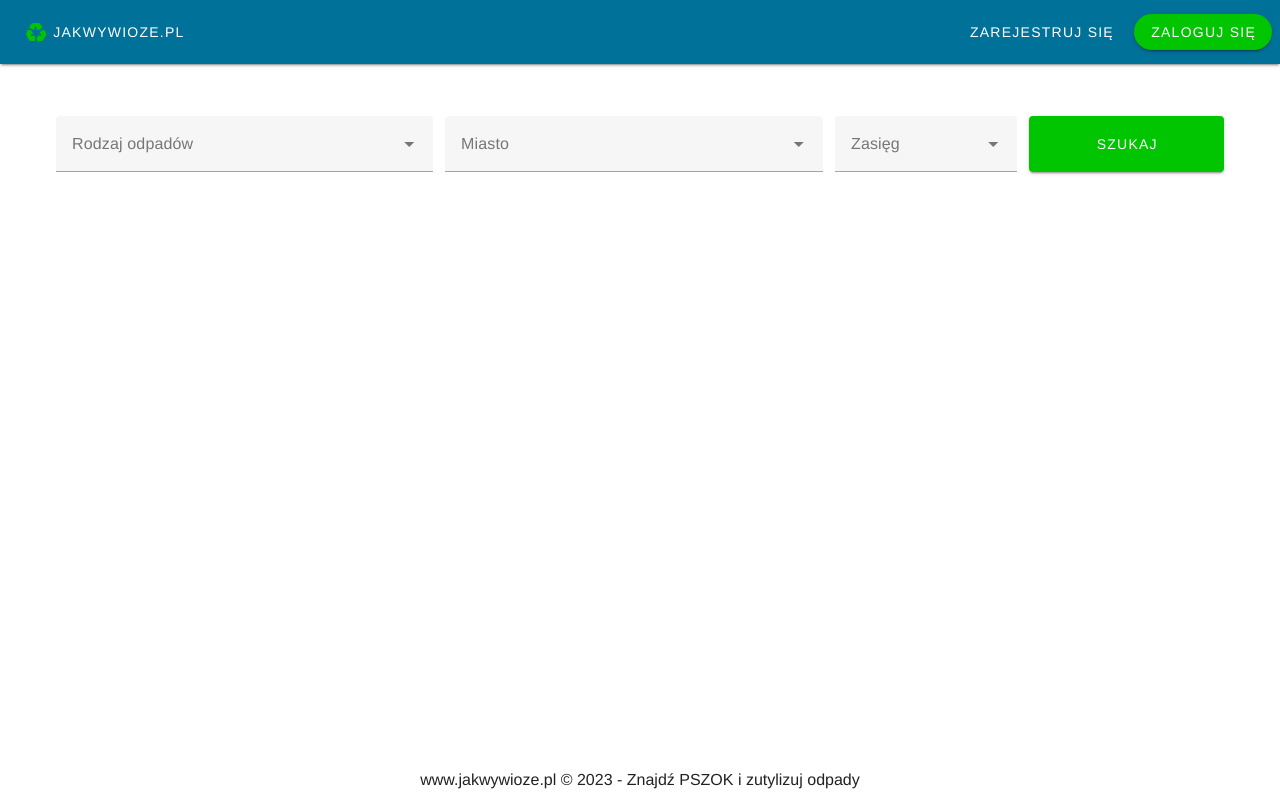
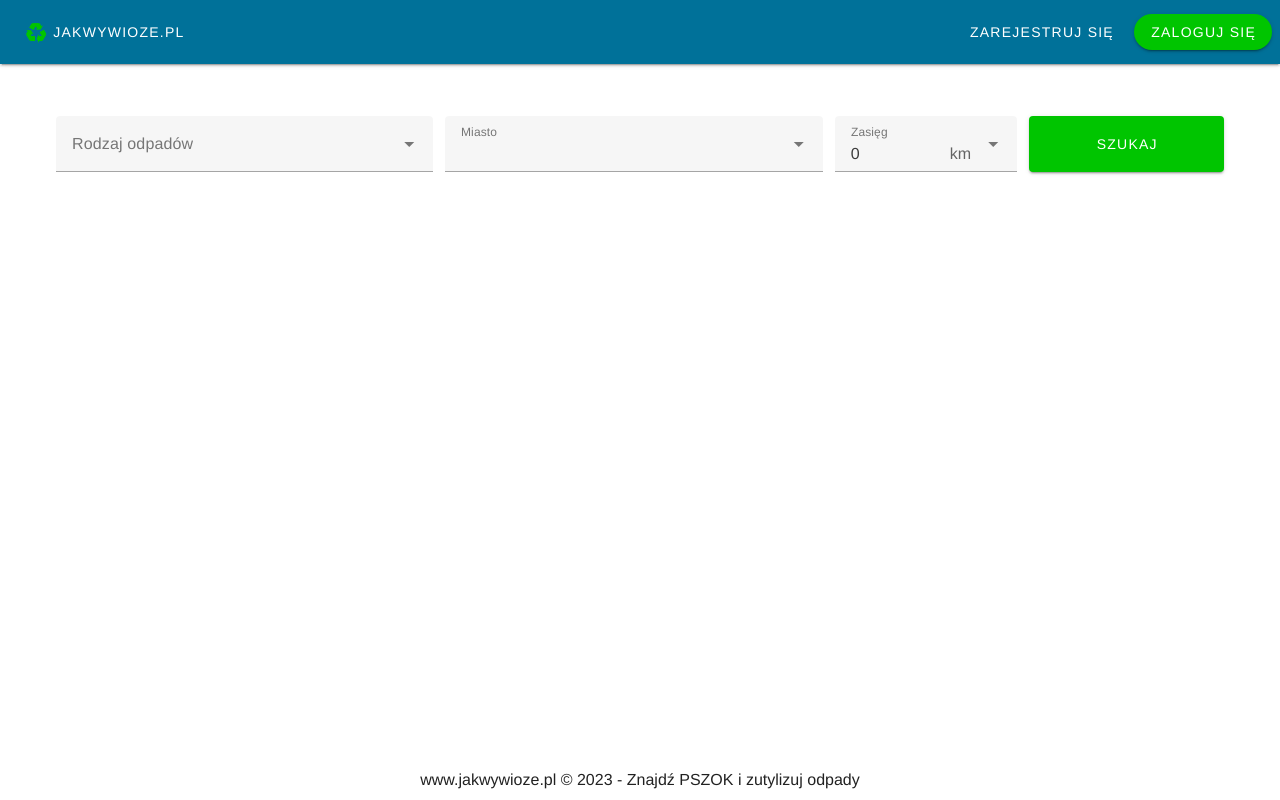
Before and after one commit to szymonbartanowicz/jakwywioze-frontend, a Vue app: page / in a window 1280 px wide. Built offline with nearby package versions, Linux system fonts and the light colour scheme; no server answers.

Commit message:
ref #118105 test bug fix

```diff
--- a/src/axios/axios.ts
+++ b/src/axios/axios.ts
@@ -1,7 +1,7 @@
 import axios from "axios";
 
 const instance = axios.create({
-    baseURL: process.env.VUE_APP_PROXY_BACKEND_URL || 'http://localhost:8080',
+    baseURL: process.env.VUE_APP_PROXY_BACKEND_URL || 'http://localhost:80',
 });
 
 export default instance;
--- a/src/components/Home/Filters.vue
+++ b/src/components/Home/Filters.vue
@@ -4,26 +4,34 @@
           cols="4"
         >
             <v-select
+                    v-model="wasteTypes"
+                    @update:model-value="setFilters"
+                    multiple
+                    chips
                     label="Rodzaj odpadów"
-                    :items="['Drewno', 'Gruz', 'Biologiczne', 'Elektryka', 'Opony']"
+                    :items="filters.wasteTypes"
                     class="mr-3"
             ></v-select>
         </v-col>
         <v-col
           cols="4"
         >
-            <v-select
-                    label="Miasto"
-                    :items="['Poznań', 'Szczecin', 'Warszawa']"
-                    class="mr-3"
-            ></v-select>
+            <v-autocomplete
+                v-model="city"
+                @update:model-value="setFilters"
+                label="Miasto"
+                :items="filters.cities"
+                class="mr-3"
+            ></v-autocomplete>
         </v-col>
         <v-col
           cols="2"
         >
             <v-select
+                    v-model="range"
+                    @update:model-value="setFilters"
                     label="Zasięg"
-                    :items="['1', '2', '5', '10', '20', '50']"
+                    :items="[1, 2, 3, 4, 5]"
                     suffix="km"
                     class="mr-3"
             ></v-select>
@@ -44,5 +52,27 @@
         </v-col>
     </v-row>
 </template>
-<script setup lang="ts">
+<script lang="ts" setup>
+import { onMounted, ref } from 'vue'
+import { useFiltersStore } from '@/store/FiltersStore'
+
+const filters = useFiltersStore()
+const range = ref(0)
+const city = ref('')
+const wasteTypes = ref([])
+
+function setFilters() {
+    filters.$patch({
+        filters: {
+            range: range.value,
+            city: city.value,
+            wasteTypes: wasteTypes.value
+        }
+    })
+}
+
+onMounted(() => {
+    filters.getCities()
+    filters.getWasteTypes()
+})
 </script>
--- a/src/store/FiltersStore.ts
+++ b/src/store/FiltersStore.ts
@@ -1,14 +1,36 @@
 import { defineStore } from "pinia";
-import { ref, computed } from 'vue'
+import { ref, Ref } from 'vue'
+import axios from "@/axios/axios";
 
+interface Filters {
+    range: number,
+    city: string,
+    wasteTypes: String[]
+}
 export const useFiltersStore = defineStore('filters', () => {
-    const range = ref(5)
-    const city = ref('')
-    const wasteTypes = ref([])
+    const filters = ref<Filters>({
+        range: 0,
+        city: '',
+        wasteTypes: []
+    })
+    const cities:Ref<String[]> = ref([])
+    const wasteTypes:Ref<String[]> = ref([])
 
+    async function getCities() {
+        const response = await axios.get('/points/cities')
+        cities.value = response.data
+        // cities.value = ["Szczecin", "Poznań", "Warszawa"]
+    }
+    async function getWasteTypes() {
+        // const response = await axios.get('/waste-types')
+        // wasteTypes.value = response.data
+        wasteTypes.value = ["bio", "gruz", "opony"]
+    }
     return {
-        range,
-        city,
+        filters,
+        cities,
         wasteTypes,
+        getCities,
+        getWasteTypes
     }
 })
--- a/src/views/HomeView.vue
+++ b/src/views/HomeView.vue
@@ -6,16 +6,8 @@
   </div>
 </template>
 
-<script lang="ts">
-import { defineComponent } from 'vue';
+<script lang="ts" setup>
 import Navbar from '@/components/Utils/Navbar.vue';
 import Footer from '@/components/Utils/Footer.vue';
 import Filters from '@/components/Home/Filters.vue';
-
-export default defineComponent({
-  name: 'HomeView',
-  components: {
-    Navbar, Footer, Filters
-  },
-});
 </script>
```
